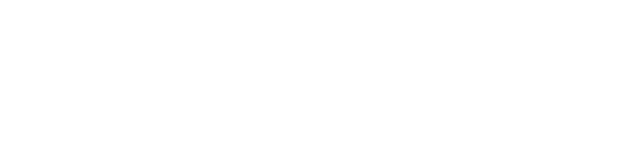
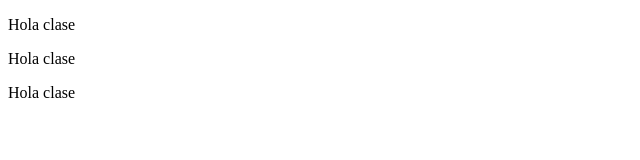
Before and after one commit to reds98/Brocoli, a plain HTML site: page index.html in a window 1280 px wide. Shown: the whole page, without its empty margins (0-640 px from the left). Drawn offline with Linux system fonts and the light colour scheme.

Commit message:
Agregue 3 parafos

```diff
--- a/index.html
+++ b/index.html
@@ -7,6 +7,8 @@
     <title>Document</title>
 </head>
 <body>
-
+    <p>Hola clase</p>
+    <p>Hola clase</p>
+    <p>Hola clase</p>
 </body>
 </html>
```
